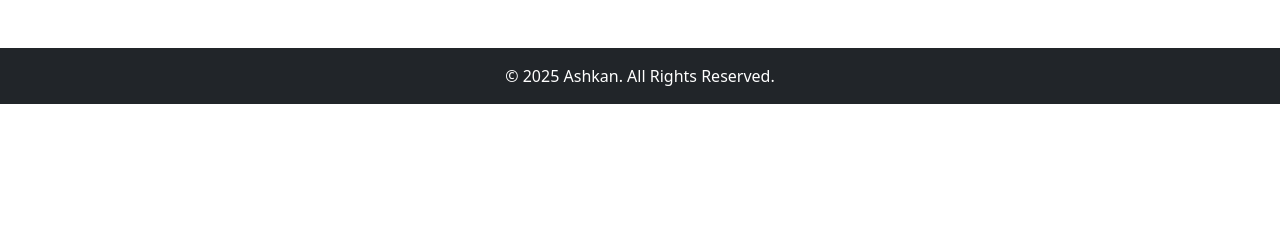
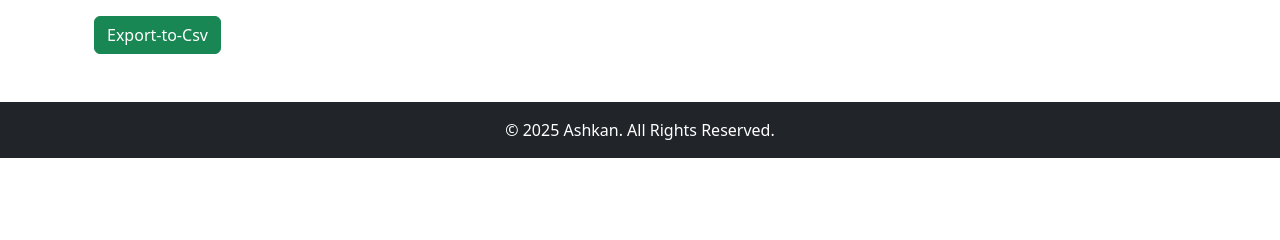
Before and after one commit to AsHkAn-Django/django-contact-sync, a Django app: page /contact_list/ in a window 1280 px wide. Shown: the part 419-659 px from the top of the page. Run offline with Django 5.2, Linux system fonts and the light colour scheme; the visitor is signed in with stand-in values (Sample User, id 1); data that the repository does not hold is empty; some libraries are stand-ins or nearby versions.

Commit message:
Export contacts to csv file added.

```diff
--- /dev/null
+++ b/contact_exports/asd/contacts_2025-05-24_13-19-46.csv
@@ -0,0 +1,3 @@
+name,phone_number,email,address
+ashkan ahrari,+905391111111,admin@email.com,"Isikent mah, 5618 sok, diş kapi 11E2, bahce kat Iç kapi 4"
+asdfas,+905392249849,user@email.com,asdfiajsdhio ajsdi ofjaisd jiasodjfi oasjdi oafsd
--- a/myApp/templates/myApp/contact_list.html
+++ b/myApp/templates/myApp/contact_list.html
@@ -38,6 +38,7 @@
         {% endfor %}
       </tbody>
     </table>
+    <a href="{% url 'myApp:export_contacts' %}" class="btn btn-success">Export-to-Csv</a>
 
 
   </div>
--- a/myApp/urls.py
+++ b/myApp/urls.py
@@ -5,6 +5,7 @@ app_name = 'myApp'
 urlpatterns = [
     path('contact_edit/<int:pk>/', views.EditContactView.as_view(), name='edit_contact'),
     path('delete_contact/<int:pk>/', views.ContactDeleteView.as_view(), name='delete_contact'),
+    path('contact_list/export',views.export_to_csv, name='export_contacts'),
     path('contact_list/',views.ContactListView.as_view(), name='contact_list'),
     path('add_contact/', views.AddContactView.as_view(), name='add_contact'),
     path('', views.IndexView.as_view(), name='home'),
--- a/myApp/views.py
+++ b/myApp/views.py
@@ -1,9 +1,14 @@
 from django.urls import reverse_lazy
+from django.shortcuts import get_object_or_404, redirect
 from django.views import generic
 from .models import Contact
 from .forms import ContactForm, SearchForm
 from django.contrib.auth.mixins import LoginRequiredMixin, UserPassesTestMixin
 from django.db.models import Q
+import csv, os, datetime
+
+
+
 
 class IndexView(generic.TemplateView):
     template_name = "myApp/index.html"
@@ -62,3 +67,37 @@ class ContactDeleteView(LoginRequiredMixin, UserPassesTestMixin, generic.DeleteV
     def test_func(self):
         obj = self.get_object()
         return obj.author == self.request.user
+
+
+def export_to_csv(request):
+    '''
+    Export all the user's contacts to a csv file.
+    '''
+    contacts = Contact.objects.filter(author=request.user)
+    file_path = get_export_file_path(request.user)
+    try:
+        with open(file_path, 'w', newline='', encoding='utf-8') as file:
+            writer = csv.DictWriter(file, fieldnames=['name', 'phone_number', 'email', 'address'])
+            writer.writeheader()
+            for contact in contacts:
+                contacts_dic = {
+                    'name':contact.name,
+                    'phone_number': contact.phone_number,
+                    'email': contact.email,
+                    'address': contact.address,
+                }
+                writer.writerow(contacts_dic)
+    except Exception as e:
+        print(f"CSV export failed: {e}")
+
+    return redirect('myApp:contact_list')
+
+
+def get_export_file_path(user):
+    '''
+    Create a folder path and file name base on user's name and date.
+    '''
+    folder = os.path.join('contact_exports', user.username)
+    os.makedirs(folder, exist_ok=True)
+    filename = f"contacts_{datetime.datetime.now().strftime('%Y-%m-%d_%H-%M-%S')}.csv"
+    return os.path.join(folder, filename)
```
